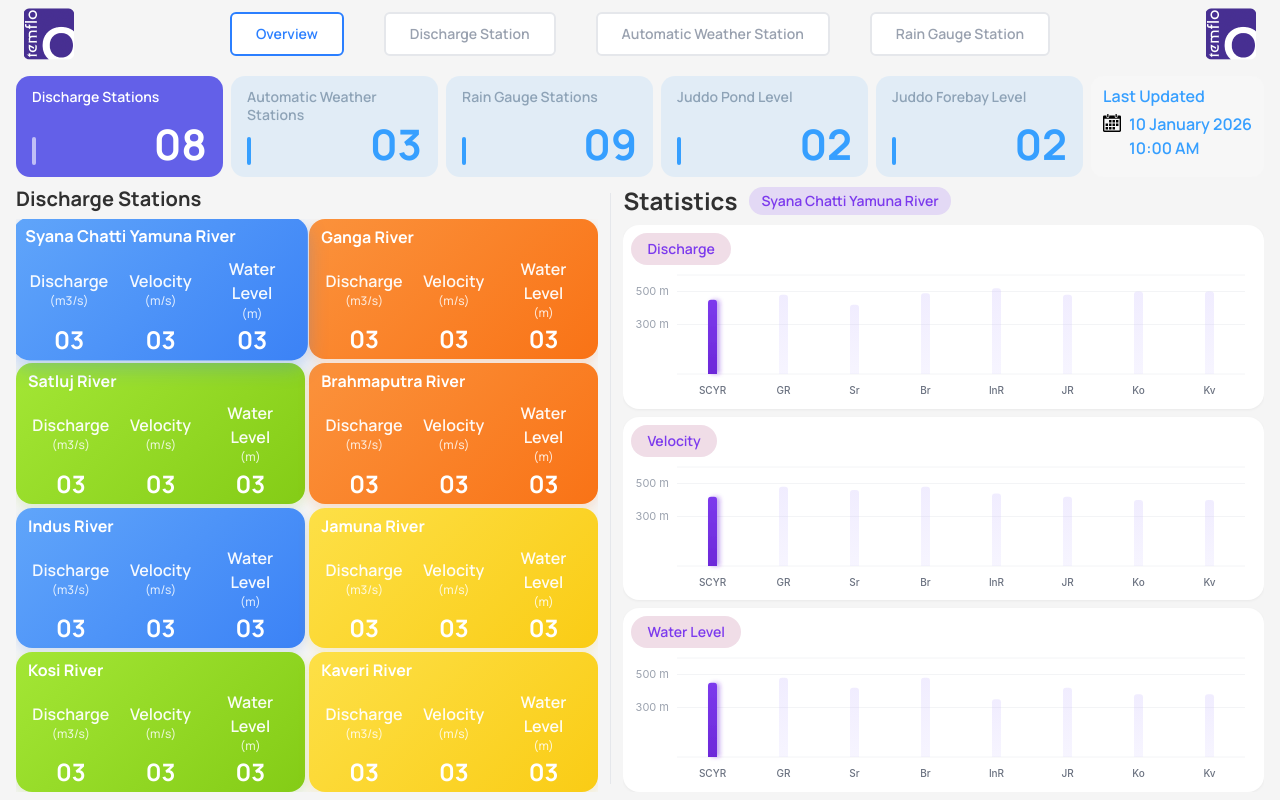
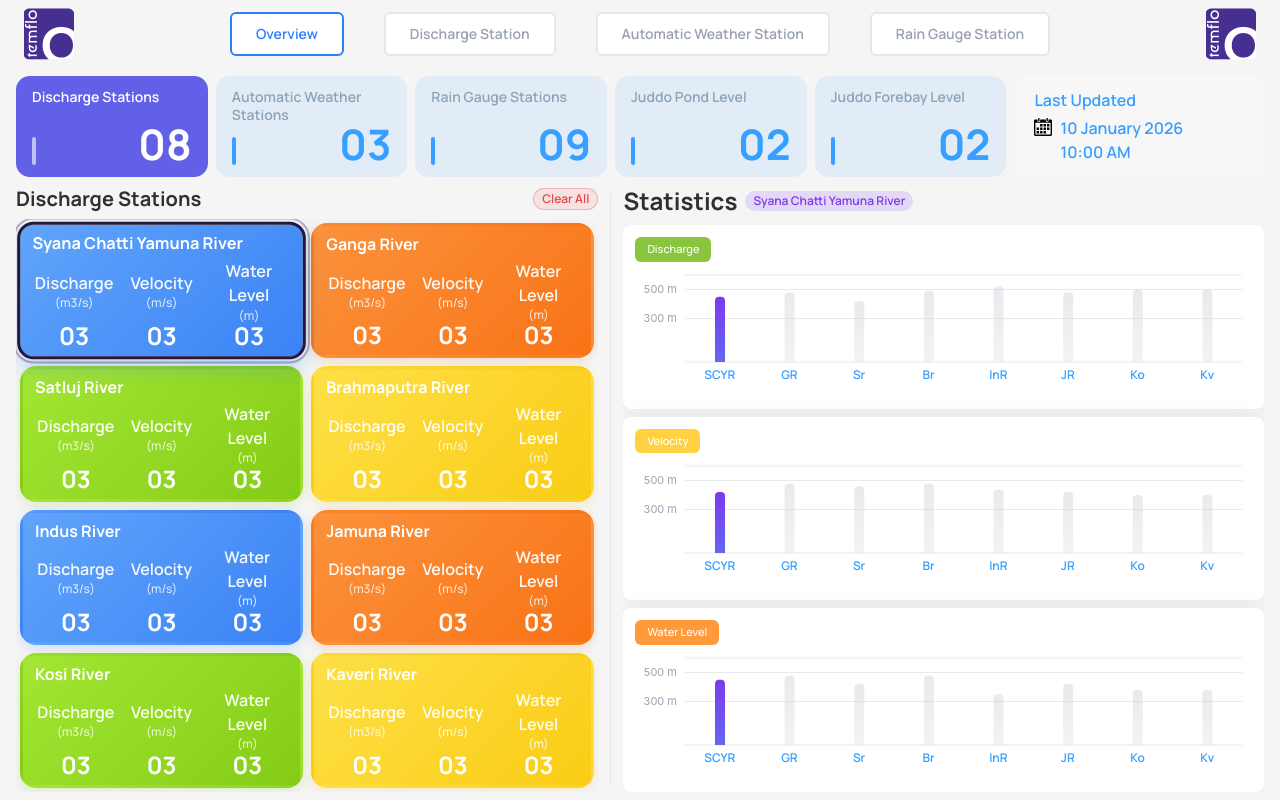
Before and after one commit to brainRottedCoder/temflo-design, a Next.js app: page /overview in a window 1280 px wide. Both pictures are taken after a click on the element 160 px from the left and 289 px from the top of the page. Built offline with nearby package versions, Linux system fonts and the light colour scheme.

Commit message:
changed the discharge station and fixed all bugs

```diff
--- a/app/components/Header.tsx
+++ b/app/components/Header.tsx
@@ -29,12 +29,12 @@ export default function Header({ activeTab = 'overview', onTabChange }: HeaderPr
         </div>
 
         {/* Navigation Tabs */}
-        <nav className="flex gap-10">
+        <nav className="flex gap-10 ">
           {tabs.map((tab) => (
             <button
               key={tab.id}
               onClick={() => onTabChange?.(tab.id)}
-              className={`px-6 py-2.5 text-sm font-medium font-semibold rounded-md border-2 transition-all ${activeTab === tab.id
+              className={`px-6 py-2.5 text-sm cursor-pointer font-medium font-semibold rounded-md border-2 transition-all ${activeTab === tab.id
                 ? 'bg-white text-blue-500 border-blue-500'
                 : 'bg-white text-gray-400 border-gray-200 hover:border-gray-300 hover:text-gray-500'
                 }`}
--- a/app/components/MetricCard.tsx
+++ b/app/components/MetricCard.tsx
@@ -17,7 +17,7 @@ export default function MetricCard({
 
   return (
     <div
-      className={`rounded-[14px] px-4 py-3 min-h-[90px] transition-all flex flex-col ${onClick ? 'cursor-pointer hover:scale-[1.02] hover:shadow-lg' : ''}`}
+      className={`rounded-[14px] px-4 py-3 min-h-[95px] transition-all flex flex-col ${onClick ? 'cursor-pointer hover:scale-[1.02] hover:shadow-lg' : ''}`}
       style={{
         backgroundColor: showActiveStyle ? 'rgba(37, 34, 227, 0.70)' : 'rgba(54, 159, 255, 0.10)',
       }}
--- a/app/components/StationCard.tsx
+++ b/app/components/StationCard.tsx
@@ -40,7 +40,7 @@ export default function StationCard({
 
   return (
     <div
-      className={`rounded-2xl px-3 py-2 text-white h-full flex flex-col overflow-hidden transition-all cursor-pointer ${isSelected ? 'ring-4 ring-purple-500 ring-offset-2 scale-[1.02]' : 'hover:scale-[1.01]'
+      className={`rounded-2xl px-3 py-2 text-white h-full flex flex-col overflow-hidden transition-all cursor-pointer ${isSelected ? 'scale-[1.02]' : 'hover:scale-[1.01]'
         }`}
       style={{
         background: config.bg,
@@ -48,6 +48,9 @@ export default function StationCard({
           ? `0 8px 20px ${config.solid}50`
           : `0 4px 12px ${config.solid}30`,
         minHeight: 0,
+        border: isSelected ? '3px solid #24173aff' : '3px solid transparent',
+        outline: isSelected ? '2px solid rgba(32, 18, 57, 0.3)' : 'none',
+        outlineOffset: '2px',
       }}
       onClick={onClick}
     >
--- a/app/components/StatisticsChart.tsx
+++ b/app/components/StatisticsChart.tsx
@@ -6,114 +6,86 @@ interface StatisticsChartProps {
   title: string;
   data: { name: string; value: number }[];
   maxValue: number;
+  highlightedKeys?: string[];  // Changed to array for multi-select
   labelColor?: string;
-  highlightedKey?: string | null;
 }
 
-export default function StatisticsChart({ title, data, maxValue, highlightedKey }: StatisticsChartProps) {
-  // Generate unique gradient ID based on title to prevent conflicts
-  const gradientId = `purpleGradient-${title.replace(/\s+/g, '')}`;
-  const gradientDimmedId = `purpleDimmedGradient-${title.replace(/\s+/g, '')}`;
-  const shadowId = `barShadow-${title.replace(/\s+/g, '')}`;
+const labelColors: Record<string, string> = {
+  'Discharge': '#8ac53e',
+  'Velocity': '#ffd143',
+  'Water Level': '#ff993a',
+};
 
-  // Determine if a bar should be highlighted
-  const getBarOpacity = (name: string) => {
-    if (!highlightedKey) return 1; // No selection, all bars full opacity
-    return name === highlightedKey ? 1 : 0.25; // Dim non-selected bars
-  };
+export default function StatisticsChart({ title, data, maxValue, highlightedKeys = [] }: StatisticsChartProps) {
+  const pillColor = labelColors[title] || '#8ac53e';
+  const hasSelection = highlightedKeys.length > 0;
 
-  const getBarFill = (name: string) => {
-    if (!highlightedKey) return `url(#${gradientId})`; // No selection
-    return name === highlightedKey ? `url(#${gradientId})` : `url(#${gradientDimmedId})`;
-  };
+  // Create a safe ID by removing spaces
+  const safeId = title.replace(/\s+/g, '');
 
   return (
-    <div className="bg-white rounded-2xl h-full flex flex-col relative overflow-hidden" style={{ boxShadow: '0 1px 3px rgba(0,0,0,0.05)' }}>
-      {/* Pill label positioned in top-left corner */}
+    <div className="bg-white rounded-lg shadow-[0_2px_24px_rgba(0,0,0,0.05)] p-3 h-full flex flex-col">
       <div
-        className="inline-block px-4 py-1.5 rounded-full text-sm font-semibold w-fit m-2 mb-0"
-        style={{
-          backgroundColor: 'rgba(240, 220, 230, 0.95)',
-          color: '#7C3AED',
-        }}
+        className="inline-block px-3 py-1 rounded-md text-[11px] font-medium text-white mb-2 w-fit"
+        style={{ backgroundColor: pillColor }}
       >
         {title}
       </div>
-
-      {/* Chart container */}
-      <div className="flex-1 min-h-0 px-1" style={{ minHeight: '80px' }}>
+      <div className="flex-1 min-h-0">
         <ResponsiveContainer width="100%" height="100%">
-          <BarChart
-            data={data}
-            margin={{ top: 10, right: 15, left: 0, bottom: 5 }}
-            barCategoryGap="35%"
-          >
+          <BarChart data={data} margin={{ top: 5, right: 10, left: 0, bottom: 5 }}>
             <defs>
-              {/* Purple gradient for highlighted bars */}
-              <linearGradient id={gradientId} x1="0" y1="0" x2="0" y2="1">
+              <linearGradient id={`purpleGradient-${safeId}`} x1="0" y1="0" x2="0" y2="1">
                 <stop offset="0%" stopColor="#7C3AED" />
-                <stop offset="100%" stopColor="#6D28D9" />
+                <stop offset="100%" stopColor="#6366F1" />
               </linearGradient>
-              {/* Dimmed gradient for non-selected bars */}
-              <linearGradient id={gradientDimmedId} x1="0" y1="0" x2="0" y2="1">
-                <stop offset="0%" stopColor="#C4B5FD" />
-                <stop offset="100%" stopColor="#DDD6FE" />
+              <linearGradient id={`dimmedGradient-${safeId}`} x1="0" y1="0" x2="0" y2="1">
+                <stop offset="0%" stopColor="#D1D5DB" />
+                <stop offset="100%" stopColor="#E5E7EB" />
               </linearGradient>
-              {/* Shadow filter for bars */}
-              <filter id={shadowId} x="-100%" y="-50%" width="300%" height="200%">
-                <feDropShadow dx="3" dy="0" stdDeviation="2" floodColor="rgba(109, 40, 217, 0.4)" />
-              </filter>
             </defs>
-
-            <CartesianGrid
-              strokeDasharray="0"
-              stroke="#F3F4F6"
-              vertical={false}
-            />
-
+            <CartesianGrid strokeDasharray="0" stroke="#E8E8E8" vertical={false} />
             <XAxis
               dataKey="name"
               axisLine={false}
               tickLine={false}
-              tick={{ fill: '#6B7280', fontSize: 10, fontWeight: 500, fontFamily: 'Inter, sans-serif' }}
-              dy={5}
+              tick={{ fill: '#369fff', fontSize: 12, fontWeight: 600, fontFamily: 'Manrope, sans-serif' }}
             />
-
             <YAxis
               axisLine={false}
               tickLine={false}
-              tick={{ fill: '#9CA3AF', fontSize: 11, fontWeight: 400, fontFamily: 'Inter, sans-serif' }}
+              tick={{ fill: '#9CA3AF', fontSize: 11, fontFamily: 'SF Pro Text, -apple-system, sans-serif' }}
               domain={[0, maxValue]}
               ticks={[200, 300, 400, 500]}
               tickFormatter={(value) => `${value} m`}
               width={50}
             />
-
             <Tooltip
               contentStyle={{
                 backgroundColor: '#FFFFFF',
                 border: '1px solid #E5E7EB',
                 borderRadius: '8px',
-                fontSize: '12px',
-                boxShadow: '0 4px 6px -1px rgba(0, 0, 0, 0.1)'
+                fontSize: '12px'
               }}
               formatter={(value) => [`${value} m`, title]}
-              cursor={{ fill: 'rgba(168, 85, 247, 0.05)' }}
             />
-
             <Bar
               dataKey="value"
-              radius={[3, 3, 0, 0]}
-              barSize={9}
+              radius={[4, 4, 0, 0]}
+              barSize={10}
             >
-              {data.map((entry, index) => (
-                <Cell
-                  key={`cell-${index}`}
-                  fill={getBarFill(entry.name)}
-                  opacity={getBarOpacity(entry.name)}
-                  style={entry.name === highlightedKey || !highlightedKey ? { filter: `url(#${shadowId})` } : undefined}
-                />
-              ))}
+              {data.map((entry, index) => {
+                // If no selection, all bars are highlighted
+                // If selection exists, only selected bars are highlighted
+                const isHighlighted = !hasSelection || highlightedKeys.includes(entry.name);
+                return (
+                  <Cell
+                    key={`cell-${index}`}
+                    fill={isHighlighted ? `url(#purpleGradient-${safeId})` : `url(#dimmedGradient-${safeId})`}
+                    opacity={isHighlighted ? 1 : 0.5}
+                  />
+                );
+              })}
             </Bar>
           </BarChart>
         </ResponsiveContainer>
--- a/app/components/content/DischargeStationsContent.tsx
+++ b/app/components/content/DischargeStationsContent.tsx
@@ -1,6 +1,6 @@
 'use client';
 
-import { useState } from 'react';
+import { useEffect, useState } from 'react';
 import StationCard from '../StationCard';
 import { getDischargeStations } from '../../services/dataService';
 
@@ -9,29 +9,61 @@ const stationsData = getDischargeStations();
 
 interface DischargeStationsContentProps {
     onStationSelect?: (chartKey: string | null, title: string | null) => void;
+    selectedChartKeys?: string[];  // Passed from parent to sync selection state
+    onClearAll?: () => void;  // Callback to clear all selections
 }
 
-export default function DischargeStationsContent({ onStationSelect }: DischargeStationsContentProps) {
-    const [selectedId, setSelectedId] = useState<string | null>(null);
+export default function DischargeStationsContent({ onStationSelect, selectedChartKeys = [], onClearAll }: DischargeStationsContentProps) {
+    const [selectedIds, setSelectedIds] = useState<string[]>([]);
+
+    // Sync local selection state with parent's selectedChartKeys
+    useEffect(() => {
+        if (selectedChartKeys.length === 0) {
+            setSelectedIds([]);
+        }
+    }, [selectedChartKeys]);
 
     const handleCardClick = (id: string, chartKey: string, title: string) => {
-        if (selectedId === id) {
-            // Deselect if clicking the same card
-            setSelectedId(null);
-            onStationSelect?.(null, null);
-        } else {
-            // Select new card
-            setSelectedId(id);
-            onStationSelect?.(chartKey, title);
-        }
+        setSelectedIds(prev => {
+            const isSelected = prev.includes(id);
+            if (isSelected) {
+                // Deselect - remove from array
+                return prev.filter(selectedId => selectedId !== id);
+            } else {
+                // Select - add to array
+                return [...prev, id];
+            }
+        });
+        // Pass to parent for chart highlighting
+        onStationSelect?.(chartKey, title);
+    };
+
+    const handleClearAll = () => {
+        setSelectedIds([]);
+        onClearAll?.();
     };
 
     return (
         <div className="flex flex-col min-h-0 h-full overflow-hidden">
-            <h2 className="text-xl font-bold mb-1.5 flex-shrink-0" style={{ color: '#303030' }}>
-                {stationsData.sectionTitle}
-            </h2>
-            <div className="grid grid-cols-2 grid-rows-4 gap-1 flex-1 min-h-0 overflow-hidden">
+            <div className="flex items-center justify-between mb-1.5 flex-shrink-0">
+                <h2 className="text-xl font-bold" style={{ color: '#303030' }}>
+                    {stationsData.sectionTitle}
+                </h2>
+                {selectedIds.length > 0 && (
+                    <button
+                        onClick={handleClearAll}
+                        className="px-2 py-0.5 rounded-full text-xs font-semibold transition-colors hover:bg-red-100"
+                        style={{
+                            backgroundColor: 'rgba(239, 68, 68, 0.1)',
+                            color: '#EF4444',
+                            border: '1px solid rgba(239, 68, 68, 0.3)'
+                        }}
+                    >
+                        Clear All
+                    </button>
+                )}
+            </div>
+            <div className="grid grid-cols-2 grid-rows-4 gap-2 flex-1 min-h-0 overflow-hidden p-1">
                 {stationsData.stations.map((station) => (
                     <StationCard
                         key={station.id}
@@ -40,7 +72,7 @@ export default function DischargeStationsContent({ onStationSelect }: DischargeS
                         velocity={station.velocity}
                         waterLevel={station.waterLevel}
                         color={station.color}
-                        isSelected={selectedId === station.id}
+                        isSelected={selectedIds.includes(station.id)}
                         onClick={() => handleCardClick(station.id, station.chartKey, station.title)}
                     />
                 ))}
--- a/app/data/dischargeStations.json
+++ b/app/data/dischargeStations.json
@@ -35,7 +35,7 @@
             "discharge": "03",
             "velocity": "03",
             "waterLevel": "03",
-            "color": "orange"
+            "color": "yellow"
         },
         {
             "id": "ds-005",
@@ -53,7 +53,7 @@
             "discharge": "03",
             "velocity": "03",
             "waterLevel": "03",
-            "color": "yellow"
+            "color": "orange"
         },
         {
             "id": "ds-007",
--- a/app/overview/page.tsx
+++ b/app/overview/page.tsx
@@ -27,16 +27,16 @@ const TAB_LABELS: Record<TabType, string> = {
 
 export default function Overview() {
     const [activeTab, setActiveTab] = useState<TabType>('overview');
-    const [selectedStation, setSelectedStation] = useState<{ chartKey: string | null; title: string | null }>({
-        chartKey: null,
-        title: null
+    const [selectedStations, setSelectedStations] = useState<{ chartKeys: string[]; titles: string[] }>({
+        chartKeys: [],
+        titles: []
     });
 
     // Handle tab change with callback
     const handleTabChange = useCallback((tab: TabType | string) => {
         setActiveTab(tab as TabType);
         // Reset station selection when changing tabs
-        setSelectedStation({ chartKey: null, title: null });
+        setSelectedStations({ chartKeys: [], titles: [] });
     }, []);
 
     // Auto-loop hook for large screens
@@ -65,9 +65,30 @@ export default function Overview() {
 
     const activeMetric = getActiveMetric();
 
-    // Handle station selection
+    // Handle station selection (toggle for multi-select)
     const handleStationSelect = (chartKey: string | null, title: string | null) => {
-        setSelectedStation({ chartKey, title });
+        if (!chartKey || !title) {
+            // Clear all selections if null passed
+            setSelectedStations({ chartKeys: [], titles: [] });
+            return;
+        }
+
+        setSelectedStations(prev => {
+            const keyIndex = prev.chartKeys.indexOf(chartKey);
+            if (keyIndex > -1) {
+                // Remove if already selected
+                return {
+                    chartKeys: prev.chartKeys.filter(k => k !== chartKey),
+                    titles: prev.titles.filter((_, i) => i !== keyIndex)
+                };
+            } else {
+                // Add to selection
+                return {
+                    chartKeys: [...prev.chartKeys, chartKey],
+                    titles: [...prev.titles, title]
+                };
+            }
+        });
     };
 
     // Render content based on active tab
@@ -80,7 +101,11 @@ export default function Overview() {
             case 'discharge':
             case 'overview':
             default:
-                return <DischargeStationsContent onStationSelect={handleStationSelect} />;
+                return <DischargeStationsContent
+                    onStationSelect={handleStationSelect}
+                    selectedChartKeys={selectedStations.chartKeys}
+                    onClearAll={() => setSelectedStations({ chartKeys: [], titles: [] })}
+                />;
         }
     };
 
@@ -92,40 +117,41 @@ export default function Overview() {
 
         return (
             <div className="flex flex-col min-h-0 h-full">
-                <div className="flex items-center gap-3 mb-2">
+                <div className="flex items-center gap-2 mb-2 flex-wrap">
                     <h2 className="text-2xl font-bold" style={{ color: '#303030' }}>
                         {statisticsData.sectionTitle}
                     </h2>
-                    {selectedStation.title && (
+                    {selectedStations.titles.map((title, index) => (
                         <span
-                            className="px-3 py-1 rounded-full text-sm font-semibold"
+                            key={index}
+                            className="px-2 py-0.5 rounded-full text-xs font-semibold"
                             style={{
                                 backgroundColor: 'rgba(124, 58, 237, 0.15)',
                                 color: '#7C3AED'
                             }}
                         >
-                            {selectedStation.title}
+                            {title}
                         </span>
-                    )}
+                    ))}
                 </div>
                 <div className="grid grid-rows-3 gap-2 flex-1 overflow-hidden">
                     <StatisticsChart
                         title={statisticsData.charts.discharge.title}
                         data={statisticsData.charts.discharge.data}
                         maxValue={statisticsData.charts.discharge.maxValue}
-                        highlightedKey={selectedStation.chartKey}
+                        highlightedKeys={selectedStations.chartKeys}
                     />
                     <StatisticsChart
                         title={statisticsData.charts.velocity.title}
                         data={statisticsData.charts.velocity.data}
                         maxValue={statisticsData.charts.velocity.maxValue}
-                        highlightedKey={selectedStation.chartKey}
+                        highlightedKeys={selectedStations.chartKeys}
                     />
                     <StatisticsChart
                         title={statisticsData.charts.waterLevel.title}
                         data={statisticsData.charts.waterLevel.data}
                         maxValue={statisticsData.charts.waterLevel.maxValue}
-                        highlightedKey={selectedStation.chartKey}
+                        highlightedKeys={selectedStations.chartKeys}
                     />
                 </div>
             </div>
@@ -157,7 +183,7 @@ export default function Overview() {
                         </div>
 
                         <div
-                            className="rounded-xl px-3 py-2 min-w-[160px]"
+                            className="rounded-xl px-5 py-3 min-w-[20%]"
                             style={{ backgroundColor: '#f7f7f7' }}
                         >
                             <div className="text-base font-semibold mb-1" style={{ color: '#369fff' }}>
```
